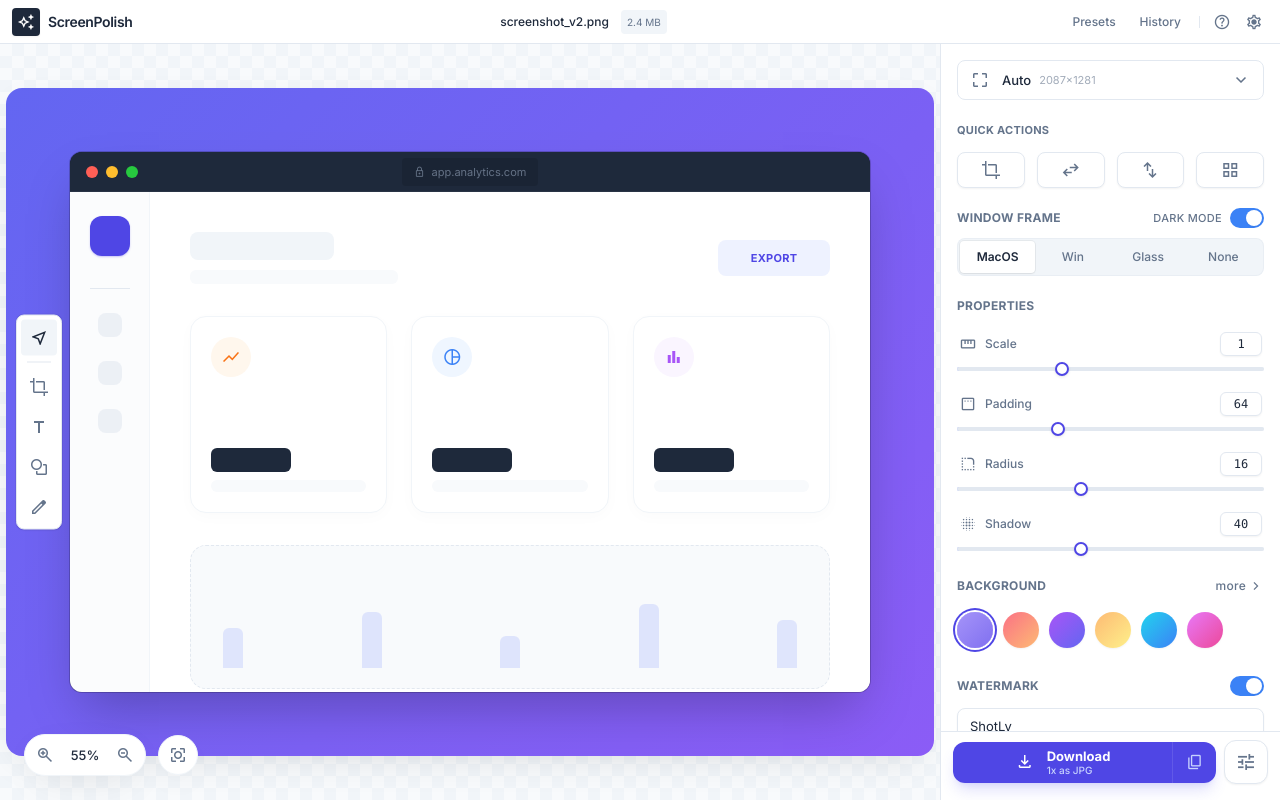
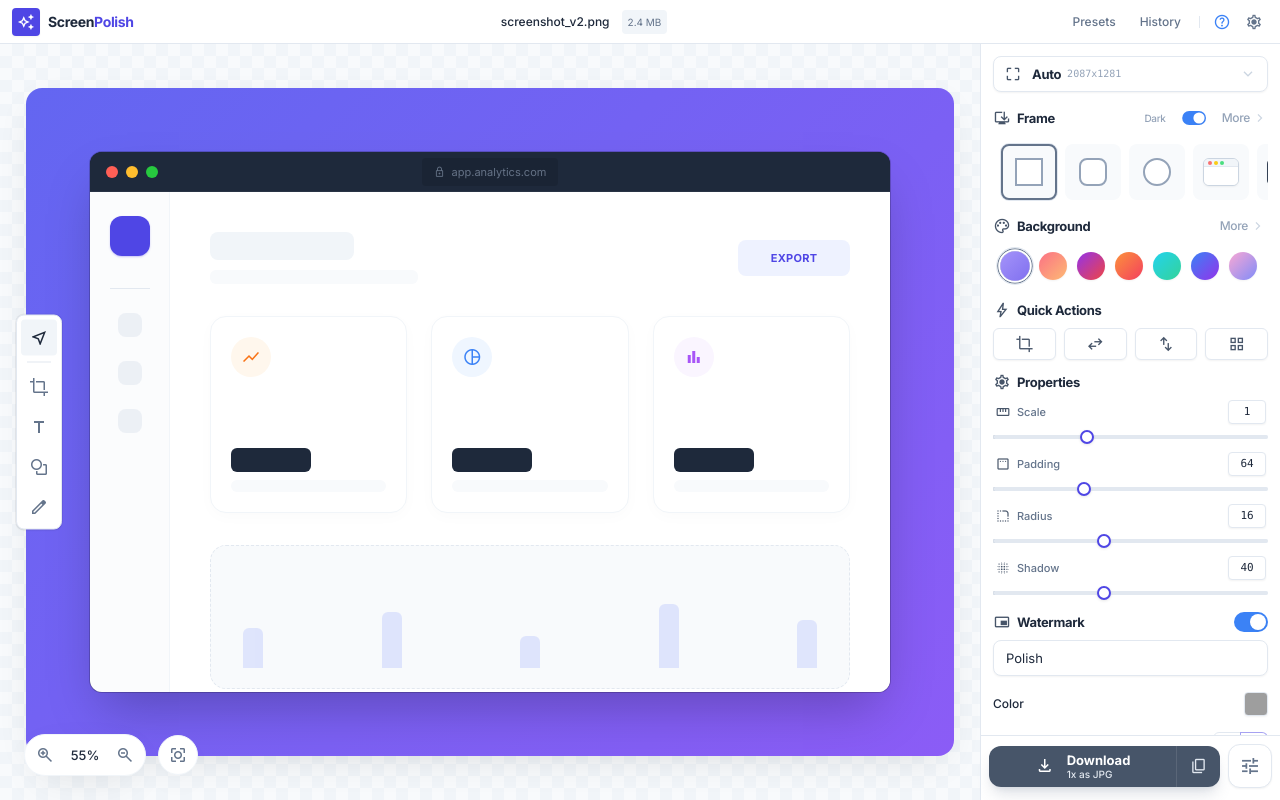
Before and after one commit to duytnb79/screen-polish, a Nuxt app in the folder screen-polish-app/: page / in a window 1280 px wide. Built offline with nearby package versions, Linux system fonts and the light colour scheme; grey boxes are pictures that could not be loaded.

Commit message:
feat: Polish sidebar and button UI by reducing sizes, adjusting spacing, and adding colored icons.

```diff
--- a/screen-polish-app/assets/css/main.css
+++ b/screen-polish-app/assets/css/main.css
@@ -5,33 +5,33 @@
 @layer components {
   /* Layout & Typography */
   .sidebar-container {
-    @apply w-[340px] flex-none bg-surface-light dark:bg-surface-dark border-l border-border-light dark:border-border-dark flex flex-col z-10;
+    @apply w-[300px] flex-none bg-surface-light dark:bg-surface-dark border-l border-border-light dark:border-border-dark flex flex-col z-10;
   }
   .sidebar-content {
-      @apply flex-1 overflow-y-auto custom-scrollbar p-4 space-y-5;
+      @apply flex-1 overflow-y-auto custom-scrollbar p-3 space-y-3;
   }
   .sidebar-section {
-    @apply mb-4 space-y-2.5;
+    @apply mb-3 space-y-2;
   }
   .sidebar-title {
-    @apply text-[12px] font-bold text-text-secondary tracking-wide uppercase flex items-center justify-between;
+    @apply text-[13px] font-bold text-slate-800 tracking-tight flex items-center justify-between mb-1.5;
   }
   .sidebar-label {
-    @apply text-[12px] font-medium text-text-secondary flex items-center gap-2;
+    @apply text-[11px] font-medium text-text-secondary flex items-center gap-1.5;
   }
 
   /* Buttons */
   .btn-icon {
-    @apply h-9 rounded-lg bg-white border border-border-light hover:border-primary hover:text-primary text-text-secondary shadow-sm transition-all flex items-center justify-center cursor-pointer;
+    @apply h-8 rounded-md bg-white border border-border-light hover:border-primary hover:text-primary text-text-secondary shadow-sm transition-all flex items-center justify-center cursor-pointer;
   }
   .btn-primary {
-    @apply h-10 bg-[#1E293B] hover:bg-black text-white rounded-lg shadow-md font-semibold text-[13px] transition-all flex items-center justify-center cursor-pointer hover:shadow-lg active:scale-[0.98];
+    @apply h-9 bg-[#1E293B] hover:bg-black text-white rounded-lg shadow-md font-semibold text-[12px] transition-all flex items-center justify-center cursor-pointer hover:shadow-lg active:scale-[0.98];
   }
   .btn-secondary {
-    @apply h-10 rounded-lg border border-border-light bg-white hover:bg-slate-50 flex items-center justify-center text-text-secondary hover:text-text-main shadow-sm transition-colors cursor-pointer active:bg-slate-100;
+    @apply h-9 rounded-lg border border-border-light bg-white hover:bg-slate-50 flex items-center justify-center text-text-secondary hover:text-text-main shadow-sm transition-colors cursor-pointer active:bg-slate-100;
   }
   .btn-dropdown {
-      @apply w-full h-10 border border-border-light rounded-lg px-3 flex items-center justify-between hover:border-primary/50 transition-colors bg-white hover:shadow-sm cursor-pointer;
+      @apply w-full h-9 border border-border-light rounded-lg px-2.5 flex items-center justify-between hover:border-primary/50 transition-colors bg-white hover:shadow-sm cursor-pointer;
   }
 
   /* Segmented Controls */
@@ -39,7 +39,7 @@
     @apply flex bg-slate-100 p-0.5 rounded-lg border border-slate-200/50;
   }
   .segmented-btn {
-    @apply flex-1 py-1.5 rounded text-[12px] font-medium transition-colors cursor-pointer select-none flex items-center justify-center;
+    @apply flex-1 py-1 rounded-md text-[11px] font-medium transition-colors cursor-pointer select-none flex items-center justify-center;
   }
   .segmented-btn.active {
     @apply bg-white shadow-sm text-text-main ring-1 ring-black/5 font-semibold;
@@ -50,13 +50,13 @@
 
   /* Properties (Inputs & Sliders) */
   .prop-group {
-    @apply space-y-1.5;
+    @apply space-y-1;
   }
   .prop-header {
     @apply flex justify-between items-center px-0.5;
   }
   .prop-value {
-    @apply h-6 min-w-[42px] px-1.5 rounded-md border border-border-light bg-white flex items-center justify-center text-[12px] font-mono text-text-main shadow-sm select-auto;
+    @apply h-6 min-w-[38px] px-1 rounded border border-border-light bg-white flex items-center justify-center text-[11px] font-mono text-text-main shadow-sm select-auto;
   }
   .prop-slider {
     @apply w-full h-1 bg-transparent rounded-lg appearance-none cursor-pointer focus:outline-none;
--- a/screen-polish-app/components/AppHeader.vue
+++ b/screen-polish-app/components/AppHeader.vue
@@ -5,12 +5,12 @@
     <!-- Left: Logo -->
     <div class="flex items-center gap-2">
       <div
-        class="size-7 rounded bg-text-main text-white flex items-center justify-center shadow-sm"
+        class="size-7 rounded bg-indigo-600 text-white flex items-center justify-center shadow-sm"
       >
         <span class="material-symbols-outlined text-[18px]">auto_awesome</span>
       </div>
-      <h1 class="text-sm font-semibold tracking-tight text-text-main">
-        ScreenPolish
+      <h1 class="text-sm font-bold tracking-tight text-text-main">
+        Screen<span class="text-primary">Polish</span>
       </h1>
     </div>
 
@@ -31,16 +31,20 @@
       </button>
       <div class="w-px h-3 bg-border-light mx-1"></div>
       <button
-        class="size-7 rounded flex items-center justify-center text-text-secondary hover:bg-slate-100 hover:text-text-main transition-colors"
+        class="size-7 rounded flex items-center justify-center text-text-secondary hover:bg-slate-100 hover:text-primary transition-colors"
         title="Support"
       >
-        <span class="material-symbols-outlined text-[18px]">help</span>
+        <span class="material-symbols-outlined text-[18px] text-blue-500"
+          >help</span
+        >
       </button>
       <button
-        class="size-7 rounded flex items-center justify-center text-text-secondary hover:bg-slate-100 hover:text-text-main transition-colors"
+        class="size-7 rounded flex items-center justify-center text-text-secondary hover:bg-slate-100 hover:text-indigo-600 transition-colors"
         title="Settings"
       >
-        <span class="material-symbols-outlined text-[18px]">settings</span>
+        <span class="material-symbols-outlined text-[18px] text-slate-500"
+          >settings</span
+        >
       </button>
     </div>
   </header>
--- a/screen-polish-app/components/AppSidebar.vue
+++ b/screen-polish-app/components/AppSidebar.vue
@@ -2,10 +2,10 @@
   <aside class="sidebar-container">
     <div class="sidebar-content">
       <SidebarHeader />
+      <SidebarWindowStyle />
+      <SidebarBackgroundSelector />
       <SidebarQuickActions />
-      <SidebarWindowStyle />
       <SidebarProperties />
-      <SidebarBackgroundSelector />
       <SidebarWatermark />
     </div>
     <SidebarExportPanel />
--- a/screen-polish-app/components/sidebar/BackgroundSelector.vue
+++ b/screen-polish-app/components/sidebar/BackgroundSelector.vue
@@ -1,46 +1,59 @@
 <script setup lang="ts">
 import { ref } from "vue";
+
+const activeColor = ref(0);
+
+const swatches = [
+  "from-[#A594F9] to-[#8070F0]",
+  "from-rose-400 to-orange-300",
+  "from-purple-600 to-red-500", // Instagram style
+  "from-orange-400 to-rose-500",
+  "from-cyan-400 to-emerald-400",
+  "from-blue-500 to-purple-600",
+  "from-pink-300 to-indigo-400",
+];
 </script>
 
 <template>
-  <div class="space-y-5">
+  <div class="sidebar-section">
     <!-- Background Header -->
-    <div class="space-y-3">
     <div class="sidebar-title">
+      <div class="flex items-center gap-1.5">
+        <span class="material-symbols-outlined text-[18px] text-slate-600"
+          >palette</span
+        >
         <h3>Background</h3>
+      </div>
       <button
-          class="text-[12px] text-text-secondary flex items-center gap-0.5 hover:text-text-main transition-colors lowercase font-medium"
+        class="text-[12px] text-slate-400 flex items-center gap-0.5 hover:text-slate-600 transition-colors font-medium mr-0.5"
       >
-          more
-          <span class="material-symbols-outlined text-[16px]"
+        More
+        <span class="material-symbols-outlined text-[16px] text-slate-300"
           >chevron_right</span
         >
       </button>
     </div>
 
-      <!-- Swatches -->
+    <!-- Swatches Grid -->
+    <div class="flex gap-2.5 overflow-x-auto pb-2 scrollbar-hide p-2">
+      <button
+        v-for="(gradient, index) in swatches"
+        :key="index"
+        class="flex-none size-7 rounded-full relative transition-all duration-300 shadow-sm hover:scale-110"
+        :class="[
+          'bg-gradient-to-br ' + gradient,
+          activeColor === index
+            ? 'ring-[1px] ring-slate-500 ring-offset-2 scale-105'
+            : 'hover:ring-2 hover:ring-slate-200 hover:ring-offset-1',
+        ]"
+        @click="activeColor = index"
+      >
+        <!-- Dual ring selection look from image -->
         <div
-        class="flex gap-2.5 overflow-x-auto pb-2 scrollbar-hide px-1 py-1 -mx-1"
-      >
-        <button
-          class="flex-none size-9 rounded-full ring-2 ring-primary ring-offset-2 bg-gradient-to-br from-[#A594F9] to-[#8070F0] cursor-pointer"
-        ></button>
-        <button
-          class="flex-none size-9 rounded-full bg-gradient-to-br from-rose-400 to-orange-300 hover:scale-105 transition-transform cursor-pointer shadow-sm"
-        ></button>
-        <button
-          class="flex-none size-9 rounded-full bg-gradient-to-br from-purple-500 to-indigo-500 hover:scale-105 transition-transform cursor-pointer shadow-sm"
-        ></button>
-        <button
-          class="flex-none size-9 rounded-full bg-gradient-to-br from-orange-300 to-yellow-200 hover:scale-105 transition-transform cursor-pointer shadow-sm"
-        ></button>
-        <button
-          class="flex-none size-9 rounded-full bg-gradient-to-br from-cyan-400 to-blue-500 hover:scale-105 transition-transform cursor-pointer shadow-sm"
-        ></button>
-        <button
-          class="flex-none size-9 rounded-full bg-gradient-to-br from-fuchsia-400 to-pink-500 hover:scale-105 transition-transform cursor-pointer shadow-sm"
-        ></button>
-      </div>
+          v-if="activeColor === index"
+          class="absolute inset-[-4px] rounded-full border border-slate-200 pointer-events-none transition-all"
+        ></div>
+      </button>
     </div>
   </div>
 </template>
--- a/screen-polish-app/components/sidebar/ExportPanel.vue
+++ b/screen-polish-app/components/sidebar/ExportPanel.vue
@@ -24,7 +24,7 @@ const downloadLabel = computed(() => {
 
 <template>
   <div
-    class="relative px-3 pb-4 pt-2 bg-surface-light border-t border-border-light"
+    class="relative px-2 pb-3 pt-2 bg-surface-light border-t border-border-light"
   >
     <!-- Popover Settings Modal -->
     <Transition
@@ -102,26 +102,26 @@ const downloadLabel = computed(() => {
     <div class="flex items-center gap-2">
       <!-- Download Group -->
       <div
-        class="flex-1 flex items-stretch shadow-lg shadow-indigo-500/20 rounded-xl overflow-hidden"
+        class="flex-1 flex items-stretch shadow-lg shadow-slate-500/20 rounded-xl overflow-hidden"
       >
         <button
-          class="flex-1 bg-indigo-600 hover:bg-indigo-700 text-white py-2 px-3 flex items-center justify-center gap-3 transition-colors group"
+          class="flex-1 bg-slate-600 hover:bg-slate-700 text-white py-2 px-3 flex items-center justify-center gap-3 transition-colors group"
         >
           <span class="material-symbols-outlined text-[20px]">download</span>
           <div class="flex flex-col items-start leading-none gap-0.5">
             <span class="text-[13px] font-bold">Download</span>
             <span
-              class="text-[10px] text-indigo-200 font-medium group-hover:text-white transition-colors"
+              class="text-[10px] text-slate-200 font-medium group-hover:text-white transition-colors"
               >{{ downloadLabel }}</span
             >
           </div>
         </button>
         <button
-          class="w-11 bg-indigo-600 hover:bg-indigo-700 text-white flex items-center justify-center transition-colors border-l border-white/10 group relative"
+          class="w-11 bg-slate-600 hover:bg-slate-700 text-white flex items-center justify-center transition-colors border-l border-white/10 group relative"
           title="Copy to Clipboard"
         >
           <span
-            class="material-symbols-outlined text-[18px] text-indigo-200 group-hover:text-white transition-colors"
+            class="material-symbols-outlined text-[18px] text-slate-200 group-hover:text-white transition-colors"
             >content_copy</span
           >
         </button>
@@ -130,9 +130,9 @@ const downloadLabel = computed(() => {
       <!-- Settings Button -->
       <button
         ref="toggleButton"
-        class="size-11 rounded-xl border border-border-light bg-white hover:bg-slate-50 hover:border-indigo-300 text-text-secondary hover:text-indigo-600 flex-none flex items-center justify-center transition-all shadow-sm"
+        class="size-11 rounded-xl border border-border-light bg-white hover:bg-slate-50 hover:border-slate-300 text-text-secondary hover:text-slate-600 flex-none flex items-center justify-center transition-all shadow-sm"
         :class="{
-          'border-indigo-500 text-indigo-600 bg-indigo-50 ring-2 ring-indigo-100':
+          'border-slate-500 text-slate-600 bg-slate-50 ring-2 ring-slate-100':
             showSettings,
         }"
         @click="showSettings = !showSettings"
--- a/screen-polish-app/components/sidebar/Header.vue
+++ b/screen-polish-app/components/sidebar/Header.vue
@@ -1,19 +1,20 @@
 <template>
   <div class="mb-4">
-    <button class="btn-dropdown group">
-      <div class="flex items-center gap-3">
+    <button class="btn-dropdown group !h-9 shadow-sm">
+      <div class="flex items-center gap-2.5">
         <span
-          class="material-symbols-outlined text-[20px] text-text-secondary group-hover:text-primary transition-colors"
+          class="material-symbols-outlined text-[18px] text-slate-600 group-hover:scale-110 transition-transform"
           >crop_free</span
         >
-        <div class="flex items-center gap-2">
-          <span class="text-[13px] font-medium text-text-main">Auto</span>
-          <span class="text-[11px] text-text-secondary opacity-60"
-            >2087x1281</span
+        <div class="flex items-center gap-1.5">
+          <span class="text-[13px] font-bold text-slate-800 tracking-tight"
+            >Auto</span
           >
+          <span class="text-[10px] text-slate-400 font-mono">2087x1281</span>
         </div>
       </div>
-      <span class="material-symbols-outlined text-[20px] text-text-secondary"
+      <span
+        class="material-symbols-outlined text-[18px] text-slate-300 group-hover:text-slate-600 transition-colors"
         >expand_more</span
       >
     </button>
--- a/screen-polish-app/components/sidebar/Properties.vue
+++ b/screen-polish-app/components/sidebar/Properties.vue
@@ -11,21 +11,28 @@ const props = ref({
 const getGradientStyle = (value: number, min: number, max: number) => {
   const percentage = ((value - min) / (max - min)) * 100;
   return {
-    background: `linear-gradient(to right, #a5b4fc ${percentage}%, #f1f5f9 ${percentage}%)`,
+    background: `linear-gradient(to right, #94a3b8 ${percentage}%, #f1f5f9 ${percentage}%)`,
   };
 };
 </script>
 
 <template>
-  <div class="space-y-4">
+  <div class="sidebar-section">
     <div class="sidebar-title">
-      <h3>Properties</h3>
+      <div class="flex items-center gap-1.5">
+        <span class="material-symbols-outlined text-[18px] text-slate-600"
+          >settings</span
+        >
+        <h3 class="capitalize">Properties</h3>
+      </div>
     </div>
     <!-- Scale -->
     <div class="prop-group">
       <div class="prop-header">
         <label class="sidebar-label">
-          <span class="material-symbols-outlined text-[18px]">straighten</span>
+          <span class="material-symbols-outlined text-[16px] text-slate-600"
+            >straighten</span
+          >
           Scale
         </label>
         <div class="prop-value">{{ props.scale }}</div>
@@ -45,7 +52,9 @@ const getGradientStyle = (value: number, min: number, max: number) => {
     <div class="prop-group">
       <div class="prop-header">
         <label class="sidebar-label">
-          <span class="material-symbols-outlined text-[18px]">padding</span>
+          <span class="material-symbols-outlined text-[16px] text-slate-600"
+            >padding</span
+          >
           Padding
         </label>
         <div class="prop-value">{{ props.padding }}</div>
@@ -64,7 +73,7 @@ const getGradientStyle = (value: number, min: number, max: number) => {
     <div class="prop-group">
       <div class="prop-header">
         <label class="sidebar-label">
-          <span class="material-symbols-outlined text-[18px]"
+          <span class="material-symbols-outlined text-[16px] text-slate-600"
             >rounded_corner</span
           >
           Radius
@@ -85,7 +94,9 @@ const getGradientStyle = (value: number, min: number, max: number) => {
     <div class="prop-group">
       <div class="prop-header">
         <label class="sidebar-label">
-          <span class="material-symbols-outlined text-[18px]">blur_on</span>
+          <span class="material-symbols-outlined text-[16px] text-slate-600"
+            >blur_on</span
+          >
           Shadow
         </label>
         <div class="prop-value">{{ props.shadow }}</div>
--- a/screen-polish-app/components/sidebar/QuickActions.vue
+++ b/screen-polish-app/components/sidebar/QuickActions.vue
@@ -1,24 +1,38 @@
 <template>
-  <div class="mb-6 space-y-3">
-    <h3
-      class="text-[11px] font-bold text-text-secondary tracking-wide uppercase"
-    >
-      Quick Actions
-    </h3>
-    <div class="grid grid-cols-4 gap-3">
+  <div class="sidebar-section">
+    <div class="sidebar-title !mb-1.5">
+      <div class="flex items-center gap-1.5">
+        <span class="material-symbols-outlined text-[18px] text-slate-600"
+          >bolt</span
+        >
+        <h3
+          class="capitalize font-bold text-slate-800 text-[13px] tracking-tight"
+        >
+          Quick Actions
+        </h3>
+      </div>
+    </div>
+    <div class="grid grid-cols-4 gap-2">
       <button class="btn-icon" title="Crop">
-        <span class="material-symbols-outlined text-[20px]">crop</span>
+        <span class="material-symbols-outlined text-[18px] text-slate-600"
+          >crop</span
+        >
       </button>
       <button class="btn-icon" title="Flip Horizontal">
-        <span class="material-symbols-outlined text-[20px]">swap_horiz</span>
+        <span class="material-symbols-outlined text-[18px] text-slate-600"
+          >swap_horiz</span
+        >
       </button>
       <button class="btn-icon" title="Flip Vertical">
-        <span class="material-symbols-outlined text-[20px] rotate-90"
+        <span
+          class="material-symbols-outlined text-[18px] rotate-90 text-slate-600"
           >swap_horiz</span
         >
       </button>
       <button class="btn-icon" title="Layout">
-        <span class="material-symbols-outlined text-[20px]">grid_view</span>
+        <span class="material-symbols-outlined text-[18px] text-slate-600"
+          >grid_view</span
+        >
       </button>
     </div>
   </div>
--- a/screen-polish-app/components/sidebar/Watermark.vue
+++ b/screen-polish-app/components/sidebar/Watermark.vue
@@ -2,16 +2,21 @@
 import { ref } from "vue";
 
 const showWatermark = ref(true);
-const watermarkText = ref("ShotLy");
+const watermarkText = ref("Polish");
 const onlyBackground = ref(false);
 const watermarkColor = ref("#000000");
 const activeDirection = ref("br"); // 'tl' | 'br'
 </script>
 
 <template>
-  <div class="space-y-3 mb-4">
+  <div class="sidebar-section">
     <div class="sidebar-title">
-      <h3>Watermark</h3>
+      <div class="flex items-center gap-1.5">
+        <span class="material-symbols-outlined text-[18px] text-slate-600"
+          >branding_watermark</span
+        >
+        <h3>Watermark</h3>
+      </div>
       <button
         class="toggle-switch"
         :class="{ active: showWatermark }"
@@ -53,7 +58,8 @@ const activeDirection = ref("br"); // 'tl' | 'br'
             }"
             @click="activeDirection = 'tl'"
           >
-            <span class="material-symbols-outlined text-[16px] rotate-180"
+            <span
+              class="material-symbols-outlined text-[16px] rotate-180 text-slate-600"
               >arrow_outward</span
             >
           </button>
@@ -65,7 +71,7 @@ const activeDirection = ref("br"); // 'tl' | 'br'
             }"
             @click="activeDirection = 'br'"
           >
-            <span class="material-symbols-outlined text-[16px]"
+            <span class="material-symbols-outlined text-[16px] text-slate-600"
               >arrow_outward</span
             >
           </button>
--- a/screen-polish-app/components/sidebar/WindowStyle.vue
+++ b/screen-polish-app/components/sidebar/WindowStyle.vue
@@ -1,24 +1,117 @@
+<script setup lang="ts">
+import { ref } from "vue";
+
+const activeFrame = ref("none");
+
+const frames = [
+  { id: "none", label: "None" },
+  { id: "rounded-square", label: "Rounded Square" },
+  { id: "circle", label: "Circle" },
+  { id: "mac-light", label: "Mac Light" },
+  { id: "mac-dark", label: "Mac Dark" },
+];
+</script>
+
 <template>
   <div class="sidebar-section">
-    <div class="sidebar-title">
-      <h3>Window Frame</h3>
-      <div class="flex items-center gap-2">
-        <label
-          class="text-[11px] text-text-secondary font-medium cursor-pointer select-none"
-          for="dark-mode"
-          >Dark Mode</label
+    <div class="sidebar-title !mb-1.5">
+      <div class="flex items-center gap-1.5">
+        <span class="material-symbols-outlined text-[18px] text-slate-600"
+          >browser_updated</span
         >
-        <button class="toggle-switch active" id="dark-mode">
-          <span class="toggle-thumb"></span>
+        <h3
+          class="capitalize font-bold text-slate-800 text-[13px] tracking-tight"
+        >
+          Frame
+        </h3>
+      </div>
+      <div class="flex items-center gap-3">
+        <div class="flex items-center gap-1.5 mr-1">
+          <label
+            class="text-[10px] text-slate-400 font-medium cursor-pointer"
+            for="dark-mode"
+            >Dark</label
+          >
+          <button
+            class="toggle-switch active scale-[0.7] origin-right"
+            id="dark-mode"
+          >
+            <span class="toggle-thumb"></span>
+          </button>
+        </div>
+        <button
+          class="text-[12px] text-slate-400 flex items-center gap-0.5 hover:text-slate-600 transition-colors font-medium"
+        >
+          More
+          <span class="material-symbols-outlined text-[16px] text-slate-300"
+            >chevron_right</span
+          >
         </button>
       </div>
     </div>
 
-    <div class="segmented-group">
-      <button class="segmented-btn active">MacOS</button>
-      <button class="segmented-btn inactive">Win</button>
-      <button class="segmented-btn inactive">Glass</button>
-      <button class="segmented-btn inactive">None</button>
+    <div class="flex gap-2 pb-1 overflow-x-auto scrollbar-hide p-2">
+      <!-- Frame Thumbnails -->
+      <button
+        v-for="frame in frames"
+        :key="frame.id"
+        class="flex-none size-14 rounded-lg border-2 transition-all flex items-center justify-center bg-slate-50 group relative"
+        :class="
+          activeFrame === frame.id
+            ? 'border-slate-500 ring-1 ring-slate-200'
+            : 'border-transparent hover:border-slate-300'
+        "
+        @click="activeFrame = frame.id"
+      >
+        <!-- Mock Frame Preview -->
+        <!-- None - Bracket style -->
+        <div
+          v-if="frame.id === 'none'"
+          class="size-7 rounded-none border-[2.5px] border-slate-400 bg-white"
+        ></div>
+
+        <!-- Rounded Square -->
+        <div
+          v-if="frame.id === 'rounded-square'"
+          class="size-7 rounded-lg border-[2.5px] border-slate-400 bg-white"
+        ></div>
+
+        <!-- Circle -->
+        <div
+          v-if="frame.id === 'circle'"
+          class="size-7 rounded-full border-[2.5px] border-slate-400 bg-white"
+        ></div>
+
+        <!-- Mac Light -->
+        <div
+          v-if="frame.id === 'mac-light'"
+          class="w-9 h-7 bg-white rounded-md border border-slate-300 shadow-sm flex flex-col overflow-hidden"
+        >
+          <div
+            class="h-2 flex gap-0.5 px-1 items-center bg-slate-100 border-b border-slate-200"
+          >
+            <div class="size-1 rounded-full bg-red-400"></div>
+            <div class="size-1 rounded-full bg-yellow-400"></div>
+            <div class="size-1 rounded-full bg-green-400"></div>
+          </div>
+          <div class="flex-1 bg-white"></div>
+        </div>
+
+        <!-- Mac Dark -->
+        <div
+          v-if="frame.id === 'mac-dark'"
+          class="w-9 h-7 bg-[#2d2d2d] rounded-md border border-slate-700 shadow-sm flex flex-col overflow-hidden"
+        >
+          <div
+            class="h-2 flex gap-0.5 px-1 items-center bg-[#1e1e1e] border-b border-white/5"
+          >
+            <div class="size-1 rounded-full bg-red-500"></div>
+            <div class="size-1 rounded-full bg-yellow-500"></div>
+            <div class="size-1 rounded-full bg-green-500"></div>
+          </div>
+          <div class="flex-1 bg-[#2d2d2d]"></div>
+        </div>
+      </button>
     </div>
   </div>
 </template>
```
Lines whose indentation alone changed are shown as unchanged.
